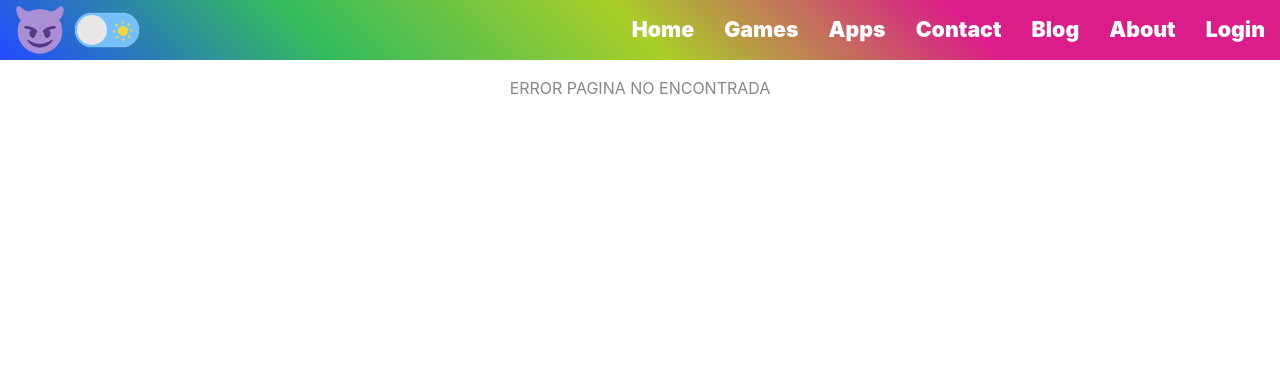
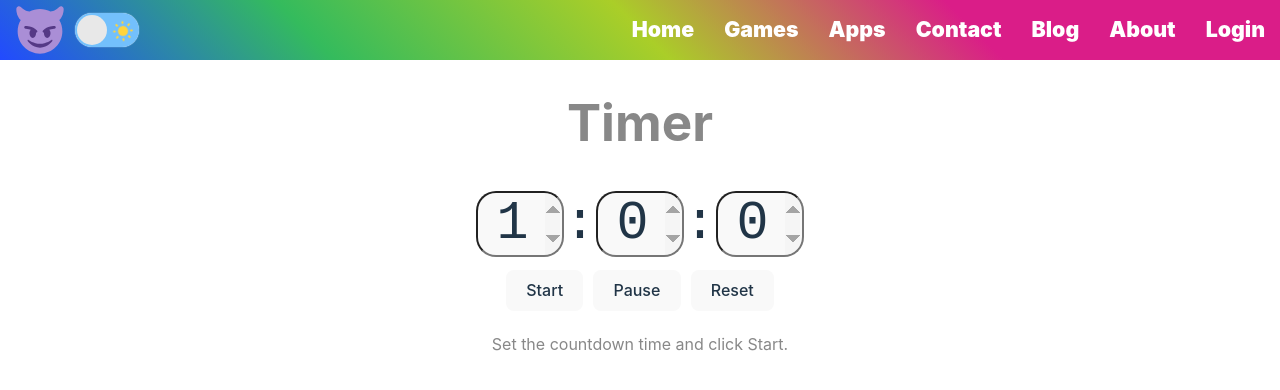
Before and after one commit to diegomardev/WEB_REACT, a React (Vite) app in the folder web_vite/: page /apps/timer in a window 1280 px wide. Shown: the top 390 px of the page. Built offline with nearby package versions, Linux system fonts and the light colour scheme; no server answers; what atropos would draw is missing.

Commit message:
timer v1.0

```diff
--- a/web_vite/src/App.jsx
+++ b/web_vite/src/App.jsx
@@ -12,6 +12,7 @@ import Threads_API from './pages/Apps/Threads_API/Threads_API'
 import Vibration from './pages/Apps/Vibration/Vibration'
 import Sensor_Data from './pages/Apps/Sensor_Data/Sensor_Data'
 import Chronometer from './pages/Apps/Chronometer/Chronometer'
+import Timer from './pages/Apps/Timer/Timer'
 import Contact from './pages/Contact/Contact'
 import Blog from './pages/Blog/Blog'
 import About from './pages/About/About'
@@ -35,6 +36,7 @@ function App() {
         <Route path="/apps/vibration" element={<Vibration />} />
         <Route path="/apps/sensor_data" element={<Sensor_Data />} />
         <Route path="/apps/chronometer" element={<Chronometer />} />
+        <Route path="/apps/timer" element={<Timer />} />
         <Route path="/contact" element={<Contact />} />
         <Route path="/blog" element={<Blog />} />
         <Route path="/about" element={<About />} />
--- a/web_vite/src/index.css
+++ b/web_vite/src/index.css
@@ -130,7 +130,6 @@ html.dark button {
 html.dark input {
   background-color: #1a1a1a;
   color: #f9f9f9;
-  max-width: 205px;
 }
 
 html.dark .hover-text{
--- a/web_vite/src/pages/Apps/Apps.jsx
+++ b/web_vite/src/pages/Apps/Apps.jsx
@@ -10,6 +10,7 @@ function Apps() {
   function app3() {window.location.href = "apps/vibration";}
   function app4() {window.location.href = "apps/sensor_data";}
   function app5() {window.location.href = "apps/chronometer";}
+  function app6() {window.location.href = "apps/timer";}
 
   return (
     <>
@@ -23,7 +24,8 @@ function Apps() {
       <div >
       <button className="botones_juegos my-button twitch_text" onClick={app1}>Twitch Chat</button>
       {/* <button className="botones_juegos" onClick={app2}>Threads API</button> */}
-      <button className="botones_juegos my-button chronometer_text" onClick={app5}>Chronometer</button>
+      <button className="botones_juegos my-button chronometer_text" onClick={app5}>Chronometer ⏱️</button>
+      <button className="botones_juegos my-button timer_text" onClick={app6}>Timer ⏲️</button>
       <button className="botones_juegos my-button vibration_text" onClick={app3}>Vibration 📳</button>
       <button className="botones_juegos my-button sensor_text" onClick={app4}>Mobile Sensor</button>
       </div>
--- /dev/null
+++ b/web_vite/src/pages/Apps/Timer/Timer.css
@@ -0,0 +1,16 @@
+.chronometer__time input{
+  font-size: 40pt;
+  font-family: 'Roboto Mono', monospace;
+  max-width: 80px;
+  text-align: center;
+  border-radius: 20px;
+}
+input[type=number]::-webkit-inner-spin-button {
+  opacity: 0.5
+}
+button {
+  margin-top: 5px;
+  margin-left: 5px;
+  margin-right: 5px;
+  margin-bottom: 5px;
+}
--- /dev/null
+++ b/web_vite/src/pages/Apps/Timer/Timer.jsx
@@ -0,0 +1,134 @@
+import React, { useState, useEffect } from 'react';
+import Navbar from '../../../components/Navbar/Navbar';
+import './Timer.css';
+import confetti from 'canvas-confetti'
+
+function Timer() {
+  const [countdownTime, setCountdownTime] = useState({
+    minutes: 1,
+    seconds: 0,
+    centiseconds: 0,
+  });
+  const [isRunning, setIsRunning] = useState(false);
+
+  useEffect(() => {
+    let timer;
+
+    if (isRunning) {
+      timer = setInterval(updateCountdown, 10); // Actualizamos cada 10 milisegundos
+    } else {
+      clearInterval(timer);
+    }
+
+    return () => {
+      clearInterval(timer);
+    };
+  }, [isRunning]);
+
+  const startCountdown = () => {
+    if (!isRunning) {
+      setIsRunning(true);
+    }
+  };
+
+  const pauseCountdown = () => {
+    if (isRunning) {
+      setIsRunning(false);
+    }
+  };
+
+  const resetCountdown = () => {
+    setIsRunning(false);
+    setCountdownTime({
+      minutes: 1,
+      seconds: 0,
+      centiseconds: 0,
+    });
+  };
+
+  const updateCountdown = () => {
+    setCountdownTime(prevTime => {
+      const newTime = { ...prevTime };
+
+      if (newTime.centiseconds === 0) {
+        if (newTime.seconds === 0) {
+          if (newTime.minutes === 0) {
+            pauseCountdown();
+            confetti();
+            navigator.vibrate([500,110,500,110,450,110,200,110,170,40,450,110,200,110,170,40,500])
+            return newTime;
+          }
+          newTime.minutes -= 1;
+          newTime.seconds = 59;
+        } else {
+          newTime.seconds -= 1;
+        }
+        newTime.centiseconds = 99;
+      } else {
+        newTime.centiseconds -= 1;
+      }
+
+      return newTime;
+    });
+  };
+
+  const handleMinutesChange = e => {
+    const newValue = parseInt(e.target.value);
+    setCountdownTime(prevTime => ({ ...prevTime, minutes: newValue }));
+  };
+
+  const handleSecondsChange = e => {
+    const newValue = parseInt(e.target.value);
+    setCountdownTime(prevTime => ({ ...prevTime, seconds: newValue }));
+  };
+
+  const handleCentisecondsChange = e => {
+    const newValue = parseInt(e.target.value);
+    setCountdownTime(prevTime => ({ ...prevTime, centiseconds: newValue }));
+  };
+
+  return (
+    <>
+      <div>
+        <Navbar />
+      </div>
+      <h1 className="read-the-docs">Timer</h1>
+      <div className="chronometer">
+        <div className="chronometer__time">
+          <input
+            type="number"
+            value={countdownTime.minutes}
+            onChange={handleMinutesChange}
+            min="0"
+          />
+          <span>:</span>
+          <input
+            type="number"
+            value={countdownTime.seconds}
+            onChange={handleSecondsChange}
+            min="0"
+            max="59"
+          />
+          <span>:</span>
+          <input
+            type="number"
+            value={countdownTime.centiseconds}
+            onChange={handleCentisecondsChange}
+            min="0"
+            max="99"
+          />
+        </div>
+        <div className="countdown-timer__buttons">
+          <button onClick={startCountdown}>Start</button>
+          <button onClick={pauseCountdown}>Pause</button>
+          <button onClick={resetCountdown}>Reset</button>
+        </div>
+      </div>
+      <p className="read-the-docs">
+        Set the countdown time and click Start.
+      </p>
+    </>
+  );
+}
+
+export default Timer;
--- a/web_vite/src/pages/Apps/Vibration/Vibration.jsx
+++ b/web_vite/src/pages/Apps/Vibration/Vibration.jsx
@@ -8,51 +8,17 @@ function Vibration() {
   const handleVibrationButtonClick = () => {
     navigator.vibrate(vibrationTime);
   };
+  function supermario() {
+    navigator.vibrate([125,75,125,275,200,275,125,75,125,275,200,600,200,600])
+  }
 
+  function starwars() {
+    navigator.vibrate([500,110,500,110,450,110,200,110,170,40,450,110,200,110,170,40,500])
+  }
 
-
-  const [accelerationData, setAccelerationData] = useState({
-    x: 0,
-    y: 0,
-    z: 0
-  });
-
-  const [gyroscopeData, setGyroscopeData] = useState({
-    x: 0,
-    y: 0,
-    z: 0
-  });
-
-  useEffect(() => {
-    if ('LinearAccelerationSensor' in window) {
-      const accelerometer = new LinearAccelerationSensor();
-      accelerometer.addEventListener('reading', () => {
-        setAccelerationData({
-          x: accelerometer.x.toFixed(2),
-          y: accelerometer.y.toFixed(2),
-          z: accelerometer.z.toFixed(2)
-        });
-      });
-      accelerometer.start();
-    } else {
-      console.log('El acelerómetro no es compatible con este dispositivo o navegador.');
-    }
-
-    if ('Gyroscope' in window) {
-      const gyroscope = new Gyroscope();
-      gyroscope.addEventListener('reading', () => {
-        setGyroscopeData({
-          x: gyroscope.x.toFixed(2),
-          y: gyroscope.y.toFixed(2),
-          z: gyroscope.z.toFixed(2)
-        });
-      });
-      gyroscope.start();
-    } else {
-      console.log('El giroscopio no es compatible con este dispositivo o navegador.');
-    }
-  }, []);
-
+  function powerrangers() {
+    navigator.vibrate([150,150,150,150,75,75,150,150,150,150,450])
+  }
   return (
     <>
       <div>
@@ -65,6 +31,9 @@ function Vibration() {
       <button className="botones_juegos my-button vibration_text" onClick={() => {navigator.vibrate(1000);}}>Vibrate 1000ms</button>
       <button className="botones_juegos my-button vibration_text" onClick={() => {navigator.vibrate(2000);}}>Vibrate 2000ms</button>
       <button className="botones_juegos my-button vibration_text" onClick={() => {navigator.vibrate(5000);}}>Vibrate 5000ms</button>
+      <button className="botones_juegos my-button vibration_text" onClick={() => {supermario();}}>Super Mario Bros</button>
+      <button className="botones_juegos my-button vibration_text" onClick={() => {starwars();}}>Star Wars</button>
+      <button className="botones_juegos my-button vibration_text" onClick={() => {powerrangers();}}>Power Rangers</button>
       <button className="botones_juegos my-button vibration_text" onClick={handleVibrationButtonClick}>
         Vibrate {vibrationTime}ms
       </button>
@@ -77,18 +46,6 @@ function Vibration() {
         value={vibrationTime}
         onChange={(e) => setVibrationTime(Number(e.target.value))}
       />
-      <div>
-        <h1>Acelerómetro</h1>
-        <p>Valor X: {accelerationData.x}</p>
-        <p>Valor Y: {accelerationData.y}</p>
-        <p>Valor Z: {accelerationData.z}</p>
-
-        <h1>Giroscopio</h1>
-        <p>Velocidad X: {gyroscopeData.x}</p>
-        <p>Velocidad Y: {gyroscopeData.y}</p>
-        <p>Velocidad Z: {gyroscopeData.z}</p>
-      </div>
-
       <p className="read-the-docs">
         Click the button to vibrate the device.
       </p>
```
